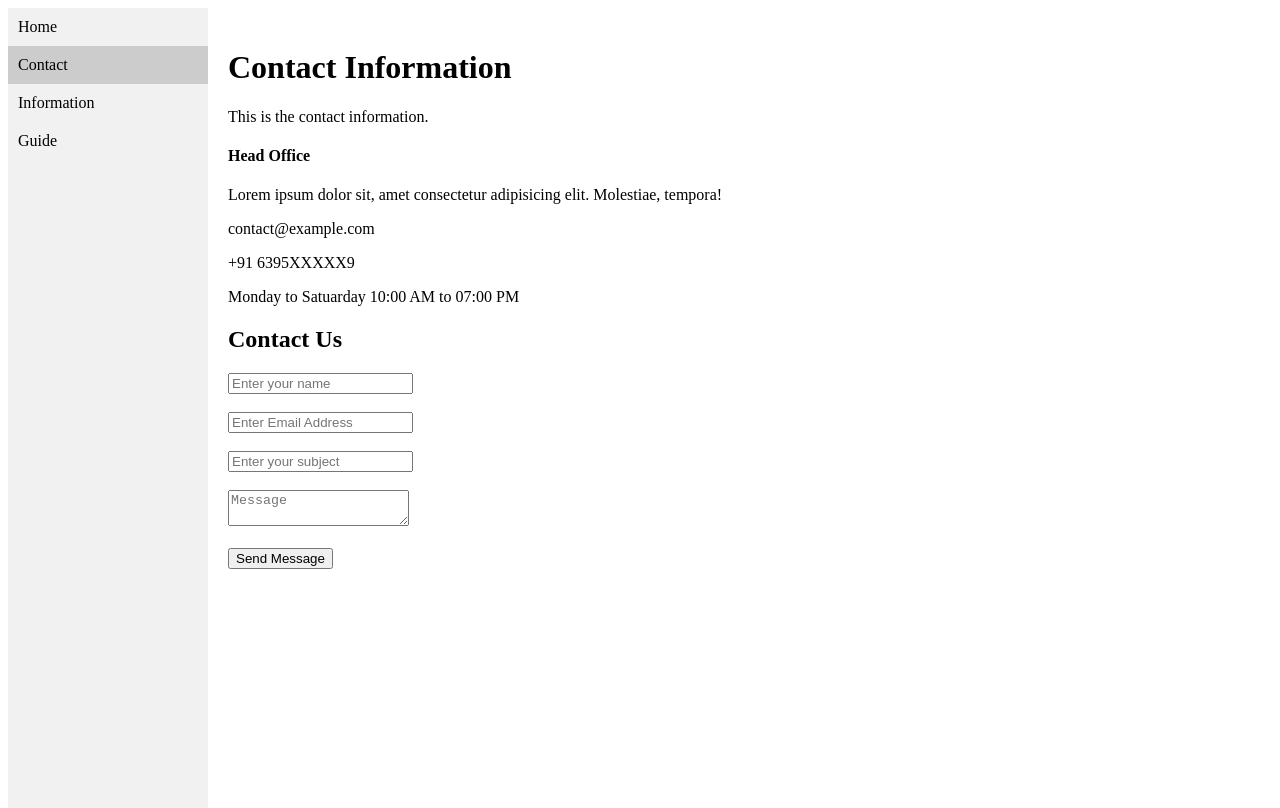
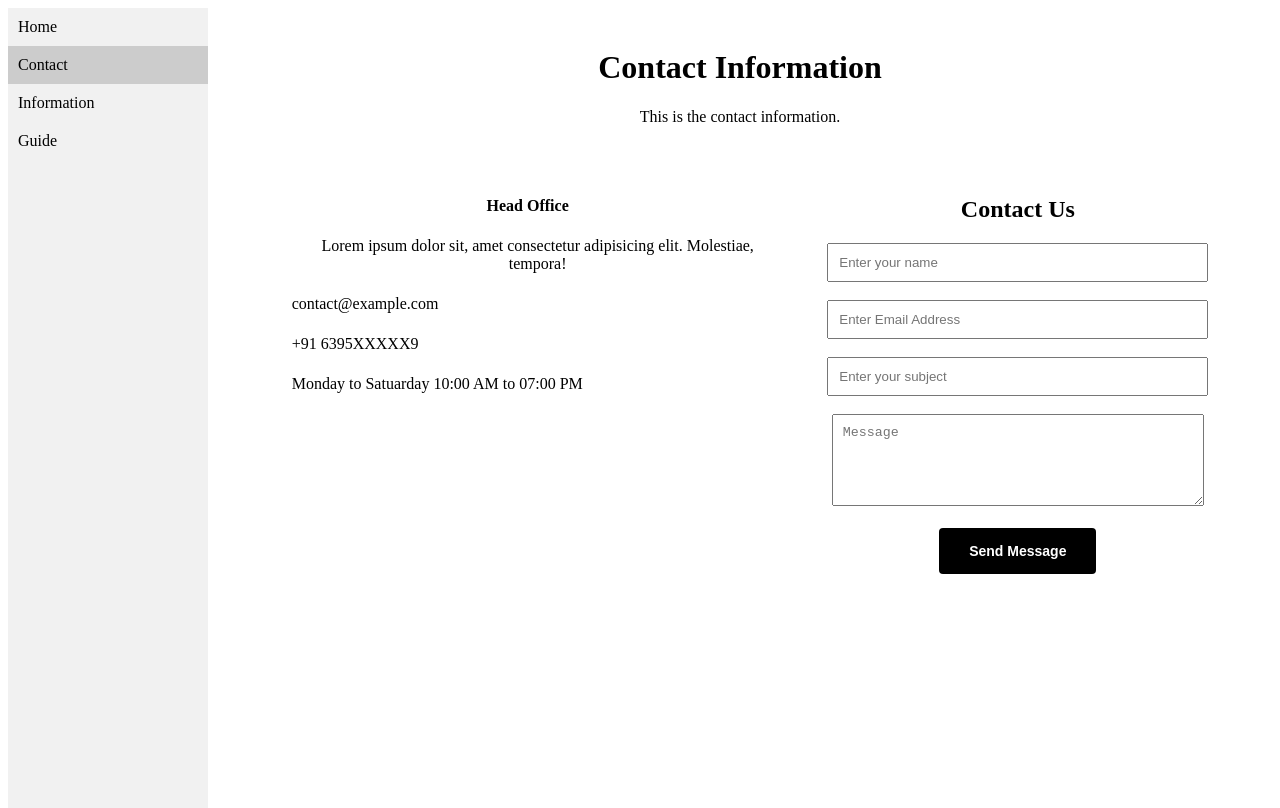
Before and after one commit to Vikalp-Mishra03/Job_freak_assignment, a plain HTML site: page index.html in a window 1280 px wide. Both pictures are taken after a click on the link "Contact". Drawn offline with Linux system fonts and the light colour scheme.

Commit message:
change in style

```diff
--- a/style.css
+++ b/style.css
@@ -23,5 +23,84 @@
  #content {
      margin-left: 200px;
      /* Width of the left panel */
+
      padding: 20px;
  }
+
+ .content {
+     text-align: center;
+
+ }
+
+
+ /* --------------------contact----------------------- */
+ .contact-us {
+    display: flex;
+    justify-content: space-evenly;
+    margin-top: 50px;
+}
+
+.get-in-touch {
+    width: 50%;
+}
+
+.get-in-touch h2 {
+    font-size: 30px;
+}
+
+.get-in-touch h4 {
+    margin-bottom: 20px;
+}
+
+.location {
+    display: flex;
+}
+
+.location p {
+    margin: 2px 0 20px 20px;
+}
+
+#contact input {
+    padding: 10px 190px 10px 10px;
+}
+
+#contact textarea {
+    padding: 10px 185px 50px 10px;
+
+}
+
+.email {
+    margin-bottom: 20px;
+}
+
+button.normal {
+    font-size: 14px;
+    font-weight: 600;
+    padding: 15px 30px;
+    background-color: #000;
+    color: #fff;
+    border-radius: 4px;
+    cursor: pointer;
+    border: none;
+    outline: none;
+    transition: 0.2s;
+}
+
+/* -------------------about----------------- */
+.about-head {
+    display: flex;
+    align-items: center;
+}
+
+.about-head img {
+    width: 40%;
+    height: auto;
+}
+
+.about-head div {
+    padding-left: 40px;
+}
+
+.about-head span{
+    color: blue;
+}
```
Lines whose indentation alone changed are shown as unchanged.
